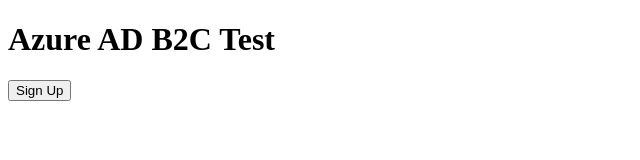
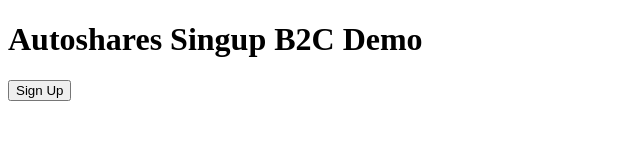
Before and after one commit to sachin3200/b2c-test-app, a plain HTML site: page index.html in a window 1280 px wide. Shown: the whole page, without its empty margins (0-640 px from the left). Drawn offline with Linux system fonts and the light colour scheme.

Commit message:
Update index.html

```diff
--- a/index.html
+++ b/index.html
@@ -4,7 +4,7 @@
     <title>B2C Test App</title>
 </head>
 <body>
-    <h1>Azure AD B2C Test</h1>
+    <h1>Autoshares Singup B2C Demo</h1>
 <button onclick="window.location.href='https://autosharedemo.b2clogin.com/autosharedemo.onmicrosoft.com/oauth2/v2.0/authorize?p=B2C_1_SignUpSignIn&client_id=95e64642-41fe-442d-aa75-31cdb59d1faf&redirect_uri=https://nice-pond-0448de51e.6.azurestaticapps.net&response_type=token&scope=openid 95e64642-41fe-442d-aa75-31cdb59d1faf offline_access'">Sign Up</button>
 <p id="token"></p>
 
```
